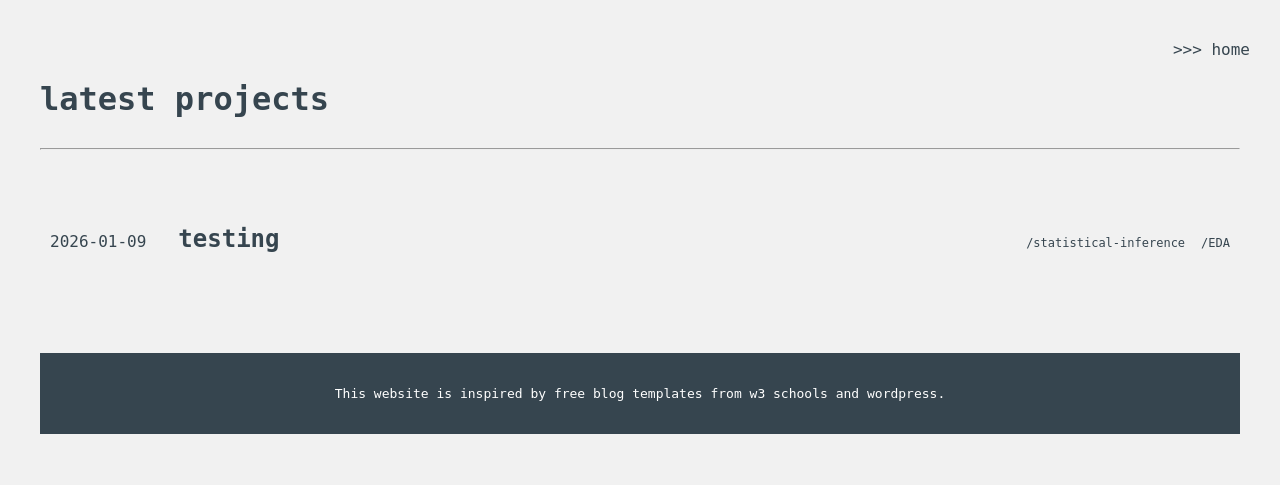
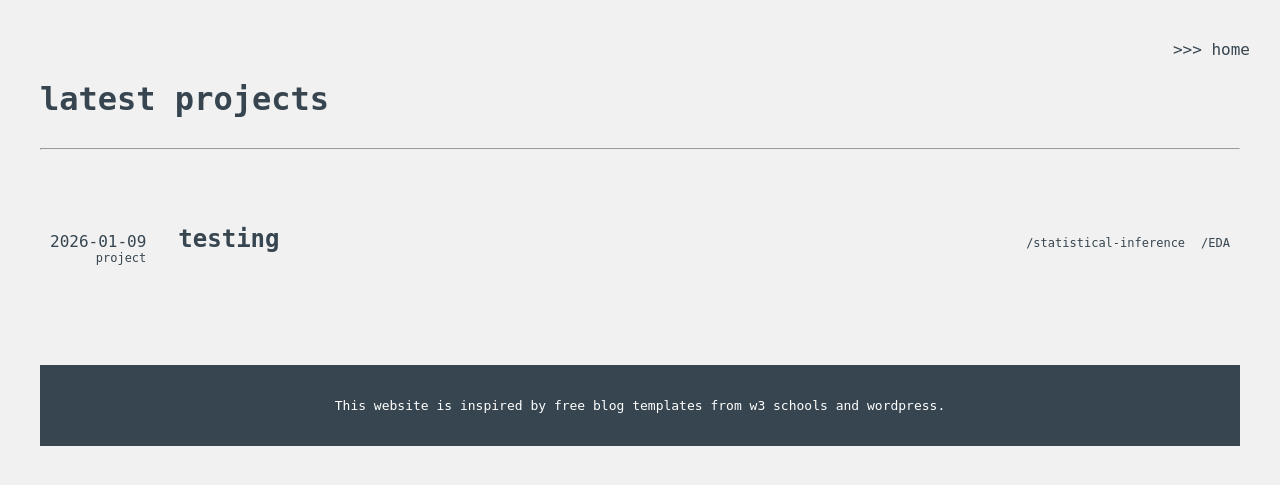
Before and after one commit to maisygraves/blog, a Jekyll site: the page built from projects.html, in a window 1280 px wide. Shown: the top 485 px of the page. Built offline with Jekyll 4.4.1, drawn with Linux system fonts in a browser that asks for light colours.

Commit message:
add post category to post list

```diff
--- a/_includes/post-list.md
+++ b/_includes/post-list.md
@@ -1,7 +1,10 @@
 <ul class="post-list">
     <ul class="post-list">
         <li>
-            {{ post.date | date: "%Y-%m-%d" }}
+            <ul class="post-list-date_category">
+                <li>{{ post.date | date: "%Y-%m-%d" }}</li>
+                <li class="post-list-_category">{{ post.category }}</li>
+            </ul>
         </li>
         <li>
             <h2 class="post-list"><a href="{{ post.url }}">{{ post.title }}</a></h2>
--- a/assets/css/styles.css
+++ b/assets/css/styles.css
@@ -69,6 +69,15 @@
             .post-list-item:hover {text-decoration: underline;}
             h2.post-list {text-indent: 2rem;}
         .post-list-content {margin-top: 75px;}
+        .post-list-date_category {
+            list-style-type: none;
+            padding: 0;
+            margin: 0;
+            display: flex;
+            flex-direction: column;
+            text-align: right;
+        }
+        .post-list-_category {font-size:.75rem}
 
 /* site home page */
 
```
